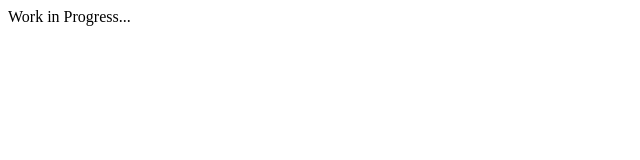
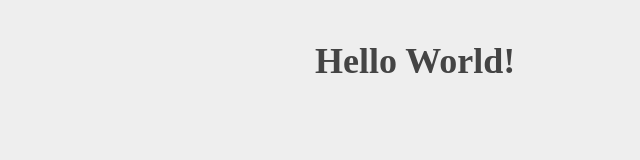
Before and after one commit to TheGuyWithTheFace/TheGuyWithTheFace.github.io, a plain HTML site: page index.html in a window 1280 px wide. Shown: the whole page, without its empty margins (0-640 px from the left). Drawn offline with Linux system fonts and the light colour scheme.

Commit message:
Add boilerplate HTML + Basic CSS

```diff
--- a/index.html
+++ b/index.html
@@ -1 +1,12 @@
-Work in Progress...
+<!DOCTYPE html>
+<html>
+    <head>
+        <meta charset="utf-8">
+        <meta name="viewport" content="width=device-width, initial-scale=1">
+        <link rel="stylesheet" type="text/css" href="style.css" media="screen" />
+        <title>Home | Perry Cate</title>
+    </head>
+    <body>
+        <h1>Hello World!</h1>
+    </body>
+</html>
--- /dev/null
+++ b/style.css
@@ -0,0 +1,16 @@
+/* Base styling cheerfully stolen from http://bettermotherfuckingwebsite.com/ */
+body {
+    margin: 40px auto;
+    line-height: 1.6;
+    font-size: 18px;
+    max-width: 650px;
+    color: #444444;
+    background-color: #EEEEEE;
+    padding: 0 10px;
+}
+
+h1,
+h2,
+h3 {
+    line-height: 1.2
+}
```
